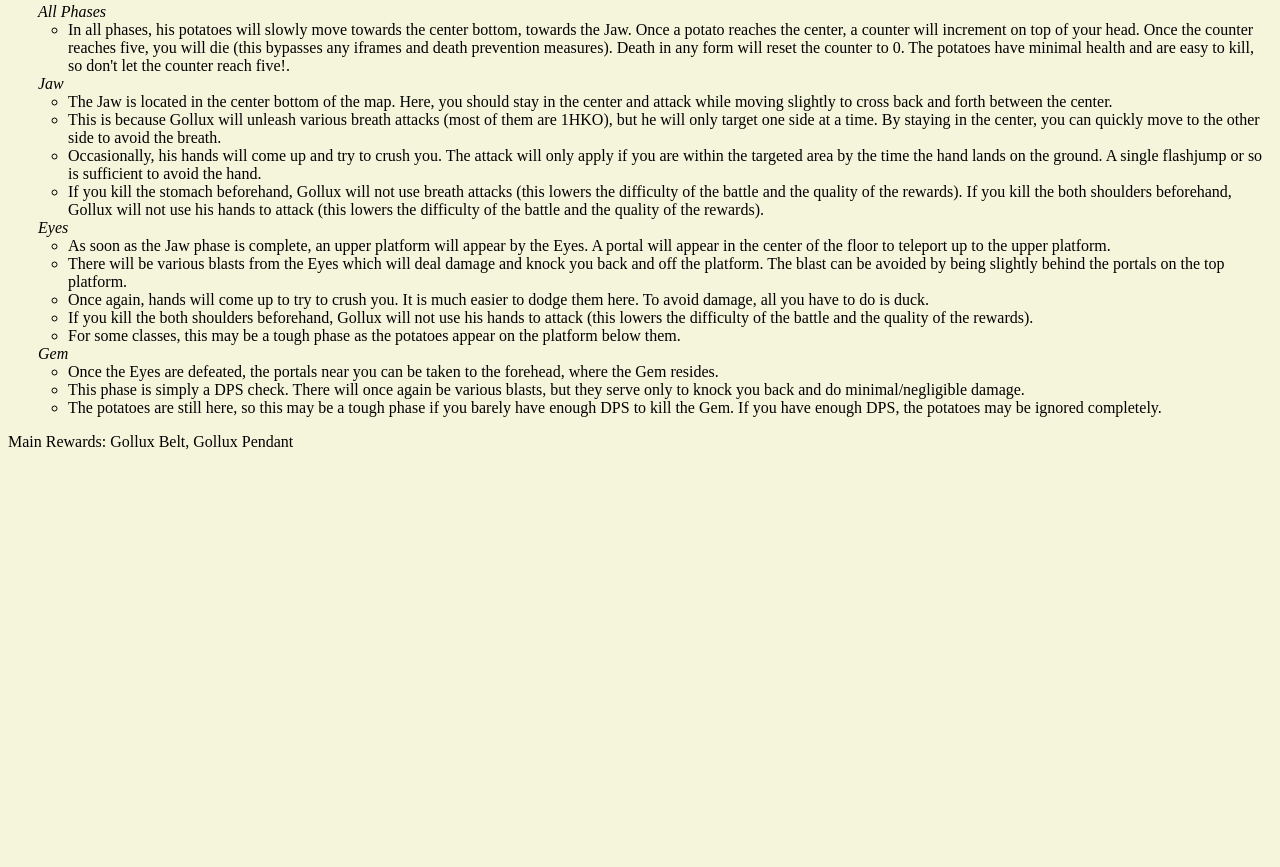
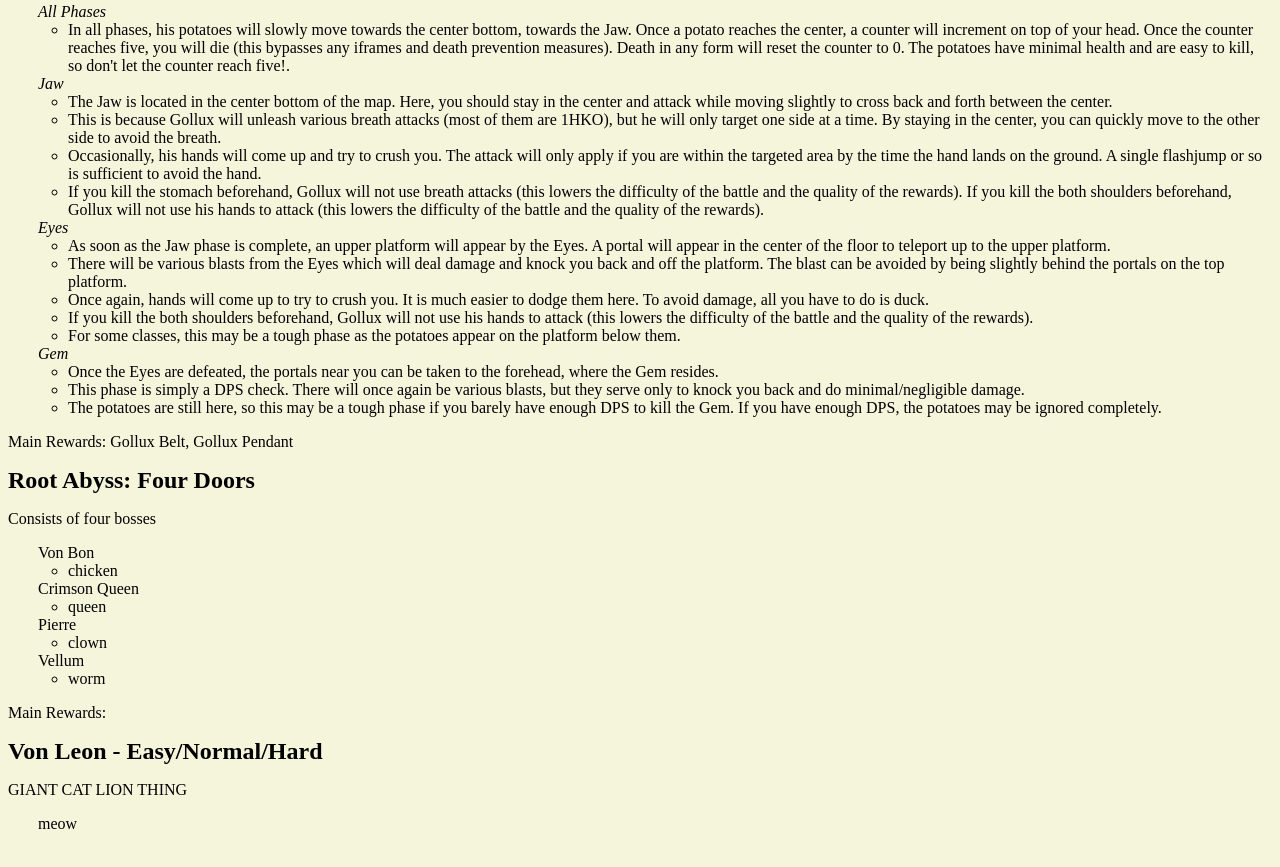
Before and after one commit to estalcil134/MapleStoryGuides, a plain HTML site: page daily_bossing.html in a window 1280 px wide. Shown: the part 1209-2076 px from the top of the page. Before the commit the page ends 1730 px from the top, so only its background shows below. Drawn offline with Linux system fonts and the light colour scheme.

Commit message:
Update daily_bossing.html
(structure) root abyss, von leon

```diff
--- a/daily_bossing.html
+++ b/daily_bossing.html
@@ -80,6 +80,36 @@
 		</li>
 	</ul>
 	<p>Main Rewards: Gollux Belt, Gollux Pendant</p>
+	<h2>Root Abyss: Four Doors</h2>
+	<p>Consists of four bosses</p>
+	<ul>
+		<li>Von Bon
+			<ul>
+				<li>chicken</li>
+			</ul>
+		</li>
+		<li>Crimson Queen
+			<ul>
+				<li>queen</li>
+			</ul>
+		</li>
+		<li>Pierre
+			<ul>
+				<li>clown</li>
+			</ul>
+		</li>
+		<li>Vellum
+			<ul>
+				<li>worm</li>
+			</ul>
+		</li>
+	</ul>
+	<p>Main Rewards: </p>
+	<h2>Von Leon - Easy/Normal/Hard</h2>
+	<p>GIANT CAT LION THING</p>
+	<ul>
+		<li>meow</li>
+	</ul>
 
 	<br/><br/>
 	<div class="footer">
```
